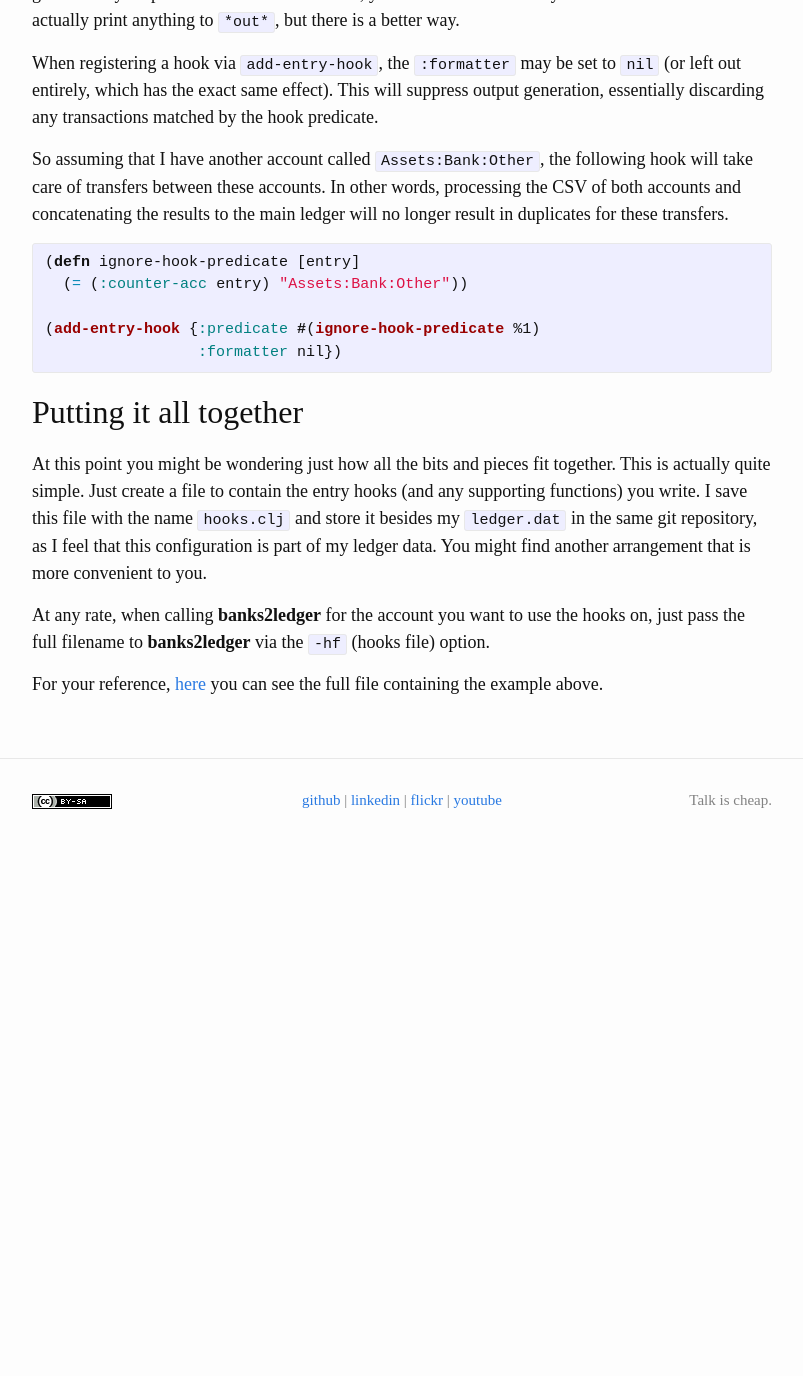
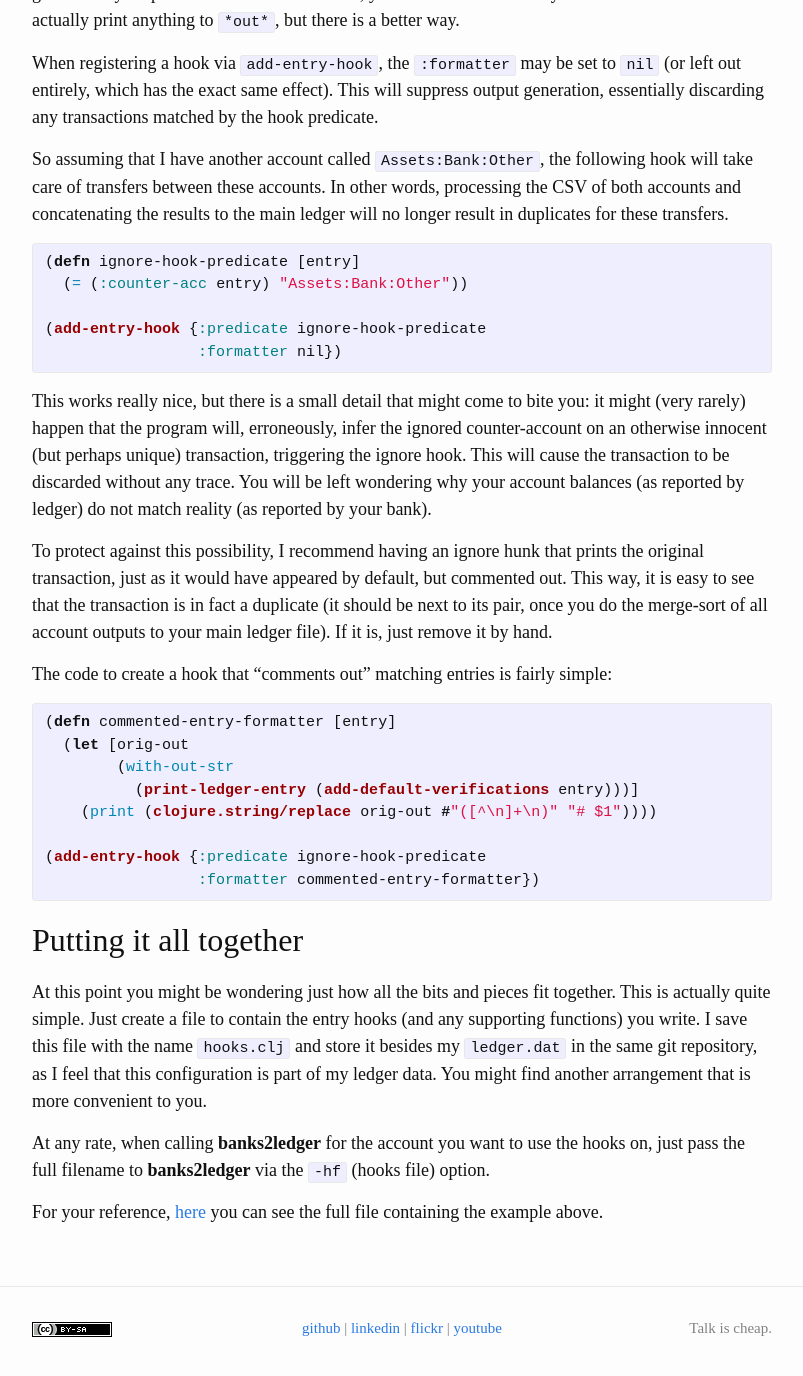
Before and after one commit to tomszilagyi/tomszilagyi.github.io, a Jekyll site: the page built from _posts/2018-08-12-Custom-transactions-in-banks2ledger.md, in a window 1280 px wide and 1400 px high, scrolled down 7028 px. Shown: the top 1376 px of the window, without its empty margins (238-1041 px from the left). Built offline with Jekyll 4.4.1, drawn with Linux system fonts in a browser that asks for light colours; before the commit the page ends 7900 px from its top, so only the background shows below that.

Commit message:
Describe entry hook to comment out matching txns

```diff
--- a/_posts/2018-08-12-Custom-transactions-in-banks2ledger.md
+++ b/_posts/2018-08-12-Custom-transactions-in-banks2ledger.md
@@ -362,8 +362,37 @@ these transfers.
 (defn ignore-hook-predicate [entry]
   (= (:counter-acc entry) "Assets:Bank:Other"))
 
-(add-entry-hook {:predicate #(ignore-hook-predicate %1)
+(add-entry-hook {:predicate ignore-hook-predicate
                  :formatter nil})
+{% endhighlight %}
+
+This works really nice, but there is a small detail that might come to
+bite you: it might (very rarely) happen that the program will,
+erroneously, infer the ignored counter-account on an otherwise
+innocent (but perhaps unique) transaction, triggering the ignore
+hook. This will cause the transaction to be discarded without any
+trace. You will be left wondering why your account balances (as
+reported by ledger) do not match reality (as reported by your bank).
+
+To protect against this possibility, I recommend having an ignore hunk
+that prints the original transaction, just as it would have appeared
+by default, but commented out. This way, it is easy to see that the
+transaction is in fact a duplicate (it should be next to its pair,
+once you do the merge-sort of all account outputs to your main ledger
+file). If it is, just remove it by hand.
+
+The code to create a hook that "comments out" matching entries is
+fairly simple:
+
+{% highlight Clojure %}
+(defn commented-entry-formatter [entry]
+  (let [orig-out
+        (with-out-str
+          (print-ledger-entry (add-default-verifications entry)))]
+    (print (clojure.string/replace orig-out #"([^\n]+\n)" "# $1"))))
+
+(add-entry-hook {:predicate ignore-hook-predicate
+                 :formatter commented-entry-formatter})
 {% endhighlight %}
 
 ## Putting it all together
```
Also changed, not shown: other parts of _posts/2018-08-12-Custom-transactions-in-banks2ledger.md (+3 -3 lines), 1 other file.
